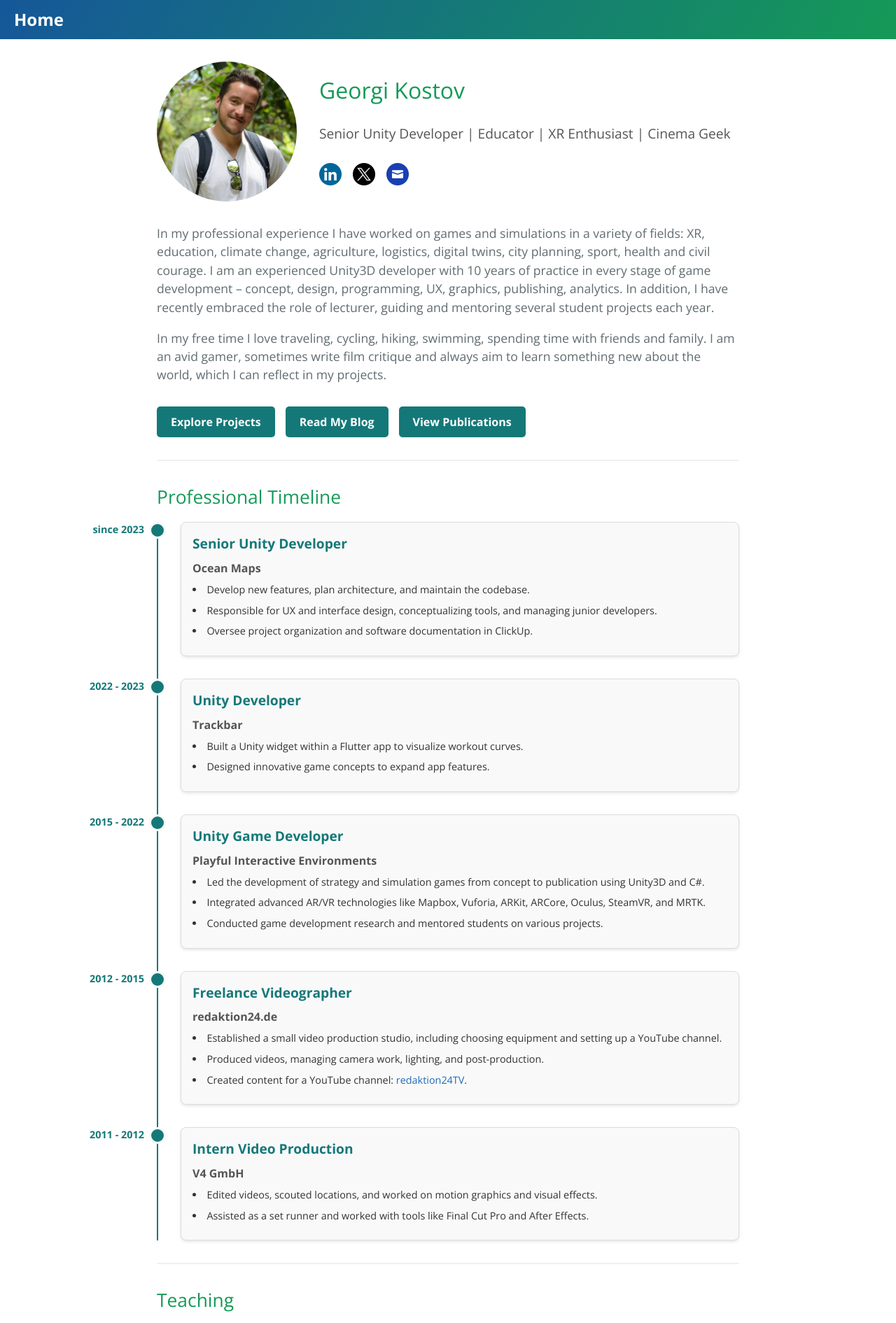
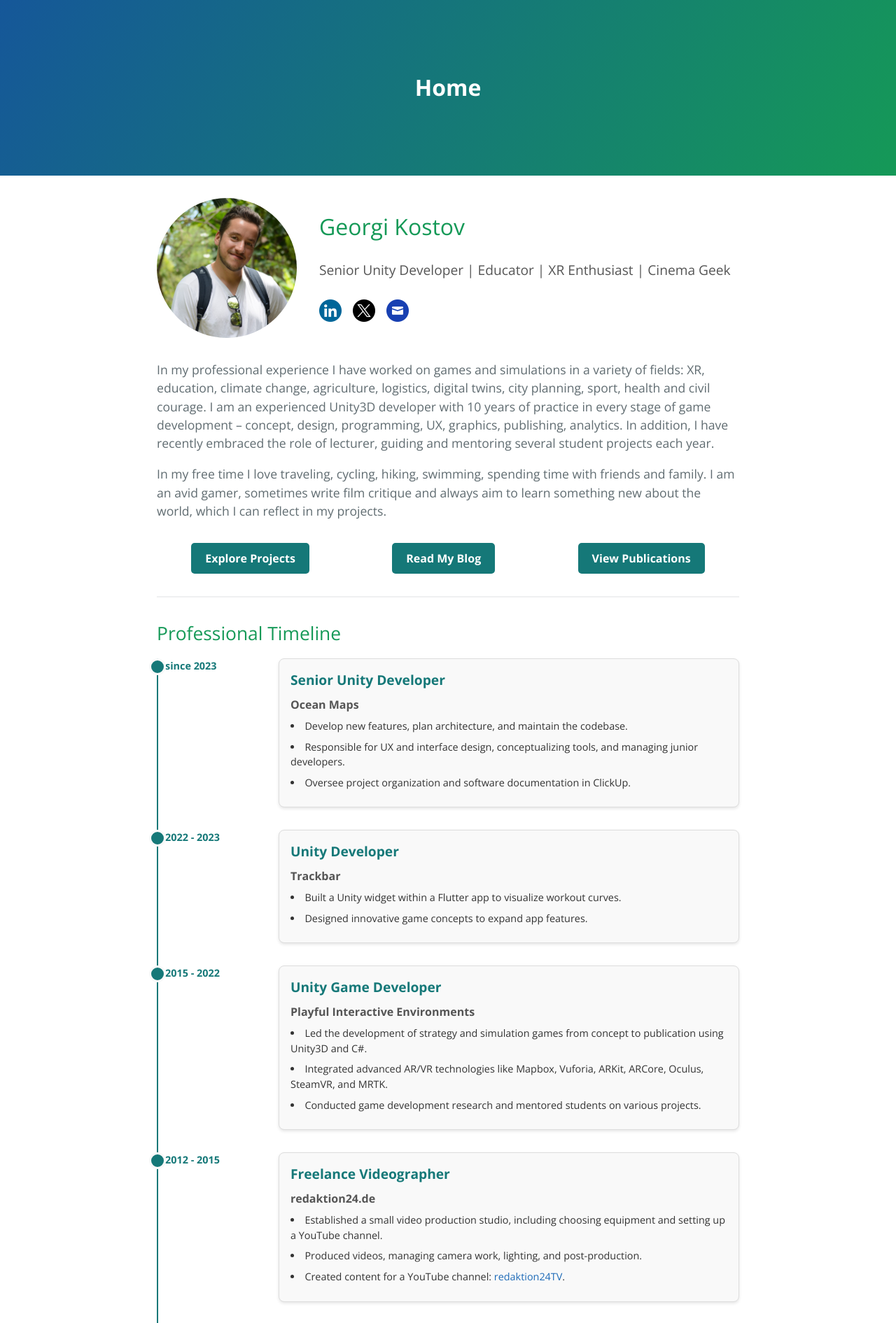
Before and after one commit to GeorgiKostov/georgikostov.github.io, a Jekyll site: the page built from index.md, in a window 1280 px wide. Shown: the top 1891 px of the page at 70% size. Built offline with Jekyll 4.4.1, drawn with Linux system fonts in a browser that asks for light colours.

Commit message:
Update responsive styling

```diff
--- a/assets/css/style.scss
+++ b/assets/css/style.scss
@@ -1,12 +1,13 @@
 ---
 ---
+@import 'jekyll-theme-cayman';
 
-@import 'jekyll-theme-cayman';
+/* Profile Section */
 .profile-container {
   display: flex;
-    flex-direction: row; /* Align profile image and info side by side */
+  flex-direction: row; /* Side-by-side layout for larger screens */
   align-items: center;
-    gap: 2rem; /* Spacing between image and text */
+  gap: 2rem;
   margin: 2rem 0;
   position: relative;
 }
@@ -23,7 +24,7 @@
 .profile-info {
   display: flex;
   flex-direction: column;
-    gap: 0.5rem; /* Spacing between name, tagline, and social links */
+  gap: 0.5rem;
 }
 
 .profile-name {
@@ -42,6 +43,7 @@
 .social-links {
   display: flex;
   gap: 1rem;
+  justify-content: flex-start; /* Default alignment for landscape and larger screens */
 }
 
 .social-icon {
@@ -53,7 +55,38 @@
 .social-icon:hover {
   transform: scale(1.1);
 }
-/* Timeline Container */
+
+/* Media query for portrait mode */
+@media (orientation: portrait) {
+  .profile-container {
+    flex-direction: column; /* Stack items vertically */
+    align-items: center; /* Center all items horizontally */
+  }
+
+  .social-links {
+    justify-content: center; /* Center the social links horizontally */
+    margin-top: 1rem; /* Add spacing above the links */
+  }
+}
+
+/* Responsive Profile Section */
+@media (max-width: 768px) {
+  .profile-container {
+    flex-direction: column; /* Stack profile image and info vertically */
+    align-items: center;
+    text-align: center;
+  }
+
+  .profile-name {
+    font-size: 1.8rem; /* Slightly smaller font size for tablets */
+  }
+
+  .profile-tagline {
+    font-size: 1rem;
+  }
+}
+
+/* Timeline */
 .timeline {
   margin: 2rem 0;
   padding: 0;
@@ -62,15 +95,13 @@
   border-left: 2px solid #157878; /* Vertical timeline line */
 }
 
-/* Timeline Item */
 .timeline-item {
   position: relative;
   margin-bottom: 2rem;
   display: flex;
-  align-items: flex-start;
+  justify-content: space-between; /* Align content and date on opposite sides */
 }
 
-/* Timeline Circle (Dot) */
 .timeline-item:before {
   content: "";
   position: absolute;
@@ -79,8 +110,8 @@
   width: 18px;
   height: 18px;
   background-color: #157878;
-  border: 3px solid #f9f9f9; /* Outline for visibility */
-  border-radius: 50%; /* Circular shape */
+  border: 3px solid #f9f9f9;
+  border-radius: 50%;
   transition: transform 0.3s ease, box-shadow 0.3s ease;
 }
 
@@ -90,27 +121,24 @@
   box-shadow: 0 0 10px rgba(21, 120, 120, 0.8);
 }
 
-/* Date Styling */
 .timeline-date {
-  font-size: 0.9rem; /* Smaller font size for date */
+  font-size: 0.9rem;
   font-weight: bold;
   color: #157878;
-  position: absolute;
-  left: -160px; /* Position date to the left of the circle */
-  text-align: right; /* Align text to the right */
-  width: 140px; /* Fixed width to prevent wrapping */
-  white-space: nowrap; /* Prevent text from wrapping */
+  text-align: left; /* Align text for date */
+  min-width: 140px; /* Fixed width to prevent wrapping */
+  padding-left: 10px; /* Space between timeline and date */
+  white-space: nowrap; /* Prevent text wrapping */
 }
 
-/* Timeline Content */
 .timeline-content {
   background: #f9f9f9;
   border: 1px solid #ddd;
   border-radius: 8px;
   padding: 1rem;
-  flex: 1;
   margin-left: 2rem; /* Move the cards further to the right */
   box-shadow: 0 2px 4px rgba(0, 0, 0, 0.1);
+  flex: 1; /* Allow timeline content to take available space */
 }
 
 .timeline-content h3 {
@@ -138,134 +166,108 @@
   color: #333;
 }
 
-  // HOVER BUTTON
-  .button {
+/* Responsive Timeline */
+@media (max-width: 768px) {
+  .timeline {
+    border-left: none;
+  }
+
+  .timeline-item {
+    flex-direction: column; /* Stack content vertically */
+    align-items: flex-start; /* Align items to the left */
+  }
+
+  .timeline-item:before {
+    display: none; /* Hide the dots */
+  }
+
+  .timeline-date {
+    margin-bottom: 0.5rem; /* Add space below the date */
+    padding-left: 0; /* Remove padding */
+    text-align: left; /* Align text to the left */
+    font-size: 1rem; /* Slightly larger font for better readability */
+  }
+
+  .timeline-content {
+    margin-left: 0; /* Remove left margin */
+    width: 100%; /* Full width for content */
+  }
+}
+
+@media (max-width: 480px) {
+  .timeline {
+    border-left: none; /* Hide vertical line */
+  }
+
+  .timeline-item {
+    margin-bottom: 1.5rem; /* Reduce spacing between items */
+  }
+
+  .timeline-date {
+    font-size: 0.9rem; /* Adjust font size for mobile */
+    color: #157878;
+    margin-bottom: 0.3rem;
+  }
+
+  .timeline-content {
+    padding: 1rem;
+    font-size: 0.9rem; /* Adjust content font size */
+  }
+}
+
+
+/* Button Link */
+.button-group {
+  display: flex;
+  flex-wrap: wrap; /* Allow buttons to wrap to the next line */
+  gap: 20px; /* Space between buttons */
+  margin: 2rem 0;
+}
+
+.button-link {
   display: inline-block;
   padding: 10px 20px;
-    margin: 10px 0;
   font-size: 16px;
   font-weight: bold;
   color: #fff;
   background-color: #157878;
   text-decoration: none;
   border-radius: 5px;
-    transition: background-color 0.3s ease;
+  transition: background-color 0.3s ease, transform 0.3s ease;
+  text-align: center;
+  max-width: 200px; /* Prevent buttons from being too wide */
+  margin: 0 auto; /* Center the button horizontally */
 }
 
-  .button:hover {
-    background-color: #105f56;
-  }
-
-  // HEADER
-  .page-header {
-    display: flex;
-    align-items: center;
-    justify-content: space-between;
-    padding: 10px 20px;
-    background-color: #157878;
-    color: #fff;
-  }
-
-  .page-header h1 {
-    margin: 0;
-    font-size: 24px;
-    color: #fff;
-  }
-
-  // BACK BUTTON
-  .back-button {
-    text-decoration: none;
-    font-size: 16px;
-    font-weight: bold;
-    color: #fff;
-    background-color: #105f56;
-    padding: 8px 12px;
-    border-radius: 5px;
-    transition: background-color 0.3s ease;
-  }
-
-  .back-button:hover {
-    background-color: #0d463f;
-  }
-
-
-  .button-group {
-    display: flex;
-    gap: 15px;
-    margin: 2rem 0;
-  }
-
-  .button-link {
-    display: inline-block;
-    padding: 10px 20px;
-    font-size: 16px; /* Default font size for larger screens */
-    font-weight: bold;
-    color: #fff;
-    background-color: #157878;
-    text-decoration: none;
-    border-radius: 5px;
-    transition: background-color 0.3s ease, transform 0.3s ease;
-    text-align: center; /* Ensures proper alignment for smaller screens */
-  }
-
-  /* Hover effect */
 .button-link:hover {
   background-color: #105f56;
   transform: translateY(-3px);
 }
 
-  /* Media query for tablets */
+/* Responsive Buttons */
 @media (max-width: 768px) {
+  .button-group {
+    flex-direction: column; /* Stack buttons vertically */
+    align-items: center; /* Center buttons in the container */
+    gap: 15px; /* Space between stacked buttons */
+  }
+
   .button-link {
-      font-size: 14px; /* Adjust font size for tablets */
-      padding: 8px 16px; /* Reduce padding for smaller screens */
+    padding: 8px 16px;
+    font-size: 14px;
+    max-width: 180px; /* Reduce width further on smaller devices */
   }
 }
 
-  /* Media query for mobile devices */
 @media (max-width: 480px) {
   .button-link {
-      font-size: 12px; /* Smaller font size for mobile */
-      padding: 6px 12px; /* Compact padding for narrow screens */
-      display: block; /* Stack buttons vertically */
-      margin: 5px 0; /* Add spacing between stacked buttons */
+    padding: 6px 12px;
+    font-size: 12px;
+    max-width: 150px; /* Ensure buttons are narrower on very small screens */
   }
 }
 
-/* Blog Overview */
-.blog-list {
-  display: flex;
-  flex-direction: column;
-  gap: 2rem;
-  margin-top: 2rem;
-}
-
-.blog-summary h2 {
-  margin: 0;
-  font-size: 1.5rem;
-  color: #157878;
-}
-
-.blog-summary h2 a {
-  text-decoration: none;
-  color: inherit;
-  transition: color 0.3s;
-}
-
-.blog-summary h2 a:hover {
-  color: #105f56;
-}
-
-.post-meta {
-  font-size: 0.9rem;
-  color: #555;
-}
-
-.blog-summary p {
-  margin: 0.5rem 0;
-}
-
-/* Blog Cards Container */
+/* Blog Cards */
 .blog-cards {
   display: grid;
   grid-template-columns: repeat(auto-fit, minmax(300px, 1fr));
@@ -273,9 +275,7 @@
   margin: 2rem 0;
 }
 
-/* Individual Blog Card */
 .blog-card {
-  display: block;
   padding: 1.5rem;
   background-color: #f9f9f9;
   border: 2px solid #e6e6e6;
@@ -302,12 +302,13 @@
   line-height: 1.4;
 }
 
+/* Responsive Video Embed */
 .video-container {
   position: relative;
-  width: 100%; /* Make the container span full width */
-  padding-bottom: 56.25%; /* Aspect ratio: 16:9 (height/width * 100%) */
-  height: 0; /* Set height to 0 to make padding-bottom control the height */
-  overflow: hidden; /* Ensure nothing exceeds the container bounds */
+  width: 100%;
+  padding-bottom: 56.25%; /* Aspect ratio 16:9 */
+  height: 0;
+  overflow: hidden;
 }
 
 .video-container iframe {
@@ -316,5 +317,4 @@
   left: 0;
   width: 100%;
   height: 100%;
-  border: 0; /* Optional: remove border if the browser adds any */
 }
```
Also changed, not shown: 2 other files. Lines whose indentation alone changed are shown as unchanged.
